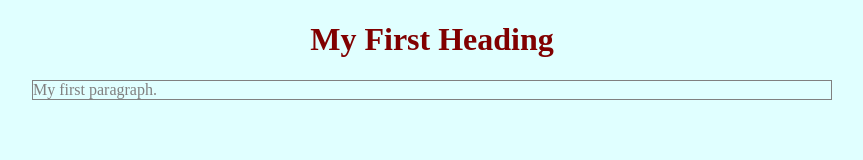
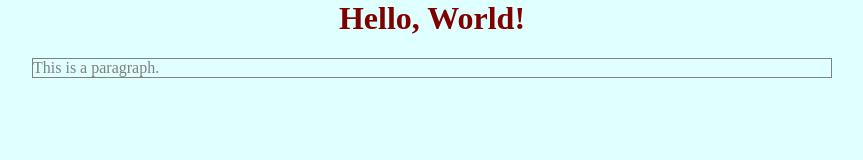
Before and after one commit to C0A20168/sample, a plain HTML site: page index.html in a window 1280 px wide. Shown: the whole page, without its empty margins (208-1071 px from the left). Drawn offline with Linux system fonts and the light colour scheme.

Commit message:
Update index.html

```diff
--- a/index.html
+++ b/index.html
@@ -1,13 +1,11 @@
-<!DOCTYPE html>
 <html>
-    <head>
+  <head>
     <title>My First Web App</title>
     <link href='style.css'
      rel='stylesheet' type='text/css'>
   </head>
-
-<body>
-  <h1>My First Heading</h1>
-  <p>My first paragraph.</p>
-</body>
+  <body>
+    <h1>Hello, World!</h1>
+    <p>This is a paragraph.</p>
+  </body>
 </html>
```
